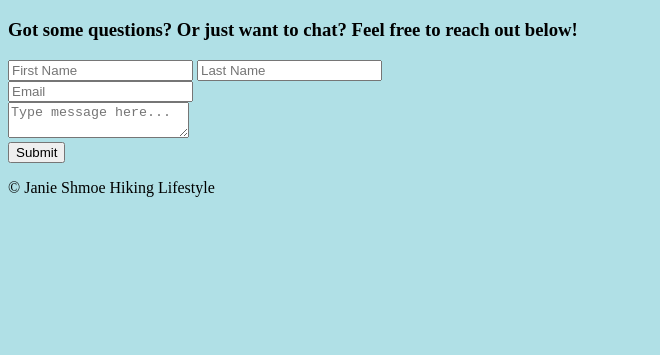
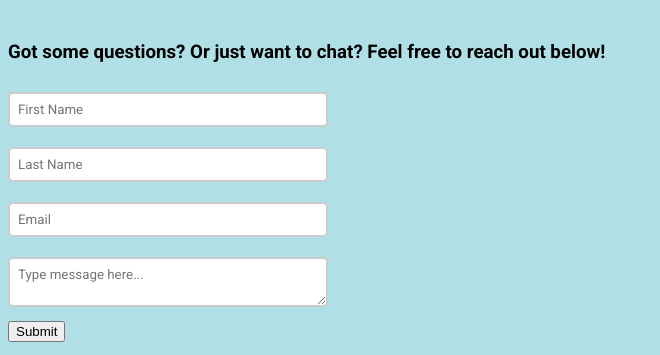
Before and after one commit to Catherine-Condit/HTML-AND-CSS-PROJECTS, a plain HTML site: page One-Page Website/one_page_website.html in a window 1280 px wide. Shown: the part 1627-1982 px from the top of the page, without its empty margins (0-660 px from the left). Before the commit the page ends 1840 px from the top, so only its background shows below. Drawn offline with Linux system fonts and the light colour scheme; grey boxes are pictures that could not be loaded.

Commit message:
Updated one_page_website.html and added CSS folder with one_page_website.css file

```diff
--- /dev/null
+++ b/One-Page Website/CSS/one_page_website.css
@@ -0,0 +1,18 @@
+/*TEXT FONT AND SIZE*/
+body {
+    font-family: 'Roboto', sans-serif; /*font from fonts.google.com*/
+    font-size: 16px;
+    font-weight: 400;
+}
+/*FORM*/
+input[type="text"],
+input[type="email"],
+input[type="password"],
+textarea {
+    width: 300px; /* Sets desired width */
+    margin: 10px 0; /* Sets margin between inputs */
+    border: 2px solid #ccc; /* Sets border color and style */
+    border-radius: 5px; /* Sets border radius */
+    padding: 8px;
+    font-family: 'Roboto', sans-serif; /*font from fonts.google.com*/
+}
--- a/One-Page Website/one_page_website.html
+++ b/One-Page Website/one_page_website.html
@@ -4,9 +4,11 @@
 <meta name="description" content="Learn about Sentinel Dome at Yosemite National Park! As someone who has hiked all the trails at the park, feel free to contact me with any questions!">
     <head>
         <title>Sentinel Dome</title>
+        <link rel="stylesheet" href="CSS\one_page_website.css"> <!-- Link to the external stylesheet -->
+        <link href="https://fonts.googleapis.com/css2?family=Roboto:ital,wght@0,100;0,300;0,400;0,500;0,700;0,900;1,100;1,300;1,400;1,500;1,700;1,900&display=swap" rel="stylesheet">
         <style>
             body {background-color: powderblue;}
-            h1   {color: white; text-align: center;}
+            h1   {color: black; text-align: center;}
             p    {color: black;}
             img {
                 width: 75%;
@@ -55,10 +57,10 @@
         <h2 id="photos">Here are some of my favorite photos I have taken over the years along the trail!</h2>
         <table class="photo-table">
             <tr>
-                <td><img class="small-img" src="https://media.tacdn.com/media/attractions-splice-spp-674x446/0b/39/a7/36.jpg" alt="Image 1" width="200" height="210"></td>
-                <td><img class="small-img" src="https://upload.wikimedia.org/wikipedia/commons/7/76/Sentinel_Dome%2C_Yosemite_NP.jpg" alt="Image 2" width="200" height="210"></td>
-                <td><img class="small-img" src="https://static.wixstatic.com/media/b1173d_c0453e4c07744c3e978a6755926271b6~mv2_d_5452_3148_s_4_2.jpg/v1/crop/x_604,y_329,w_2918,h_2242/fill/w_644,h_502,al_c,q_80,usm_0.66_1.00_0.01,enc_auto/IMG_5434_JPG.jpg" alt="Image 3" width="200" height="210"></td>
-                <td><img class="small-img" src="https://d29t9stwx81aoz.cloudfront.net/2018/06/3-1024x768.jpg" alt="Image 4" width="200" height="210"></td>
+                <td><img class="small-img" src="https://media.tacdn.com/media/attractions-splice-spp-674x446/0b/39/a7/36.jpg" alt="Image of man looking at Sentinel Dome" width="200" height="210"></td>
+                <td><img class="small-img" src="https://upload.wikimedia.org/wikipedia/commons/7/76/Sentinel_Dome%2C_Yosemite_NP.jpg" alt="Image of people hiking Sentinel Dome" width="200" height="210"></td>
+                <td><img class="small-img" src="https://static.wixstatic.com/media/b1173d_c0453e4c07744c3e978a6755926271b6~mv2_d_5452_3148_s_4_2.jpg/v1/crop/x_604,y_329,w_2918,h_2242/fill/w_644,h_502,al_c,q_80,usm_0.66_1.00_0.01,enc_auto/IMG_5434_JPG.jpg" alt="Image of view up to top of Sentinel Dome" width="200" height="210"></td>
+                <td><img class="small-img" src="https://d29t9stwx81aoz.cloudfront.net/2018/06/3-1024x768.jpg" alt="Image of woman on top of Sentinel Dome" width="200" height="210"></td>
             </tr>
         </table>
         <main>
@@ -91,7 +93,7 @@
                 <h3>Got some questions? Or just want to chat? Feel free to reach out below!</h3>
                 <div>
                     <form>
-                        <input type="text" placeholder="First Name">
+                        <input type="text" placeholder="First Name"><br>
                         <input type="text" placeholder="Last Name"><br>
                         <input type="email" placeholder="Email"><br>
                         <textarea placeholder="Type message here..."></textarea><br>
```
